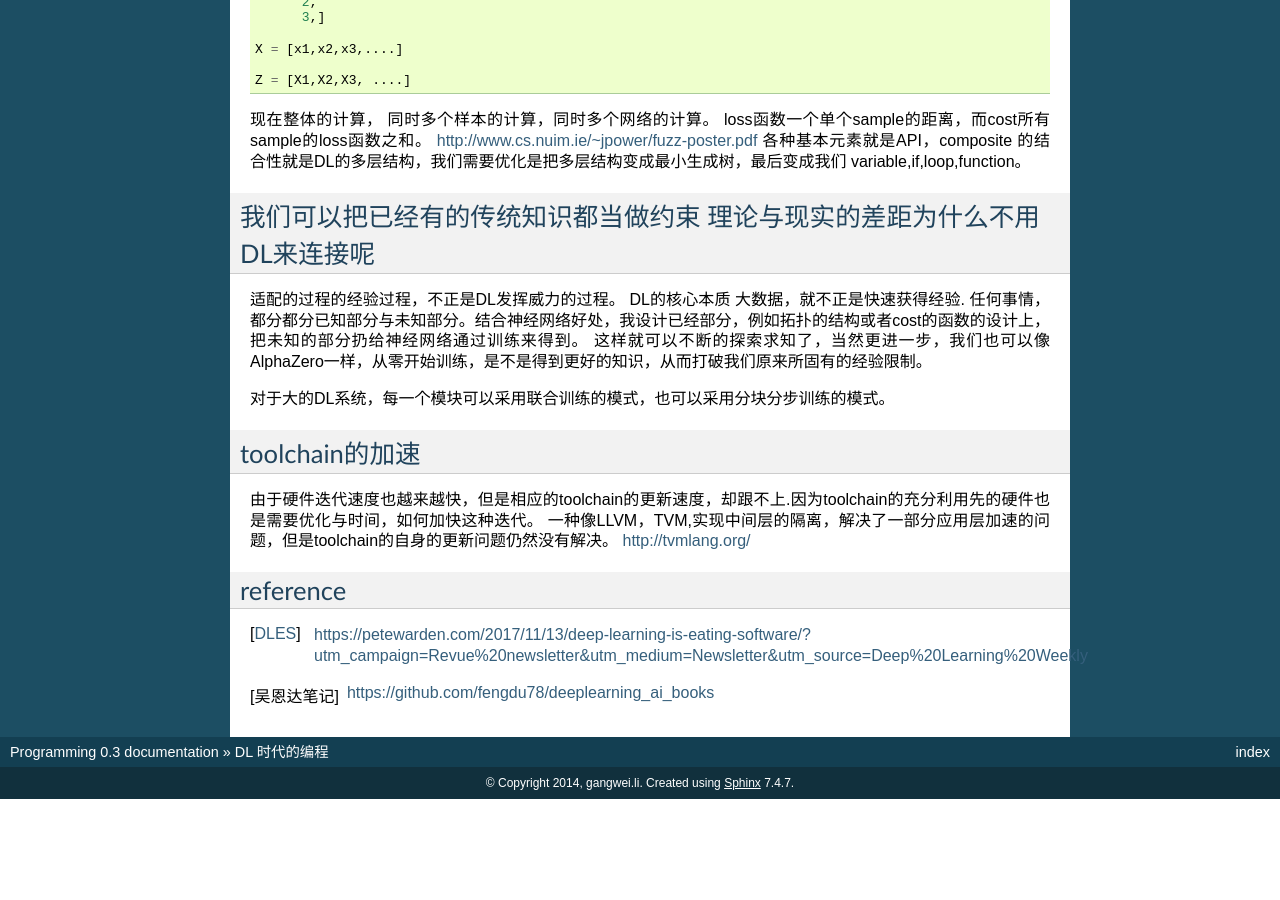
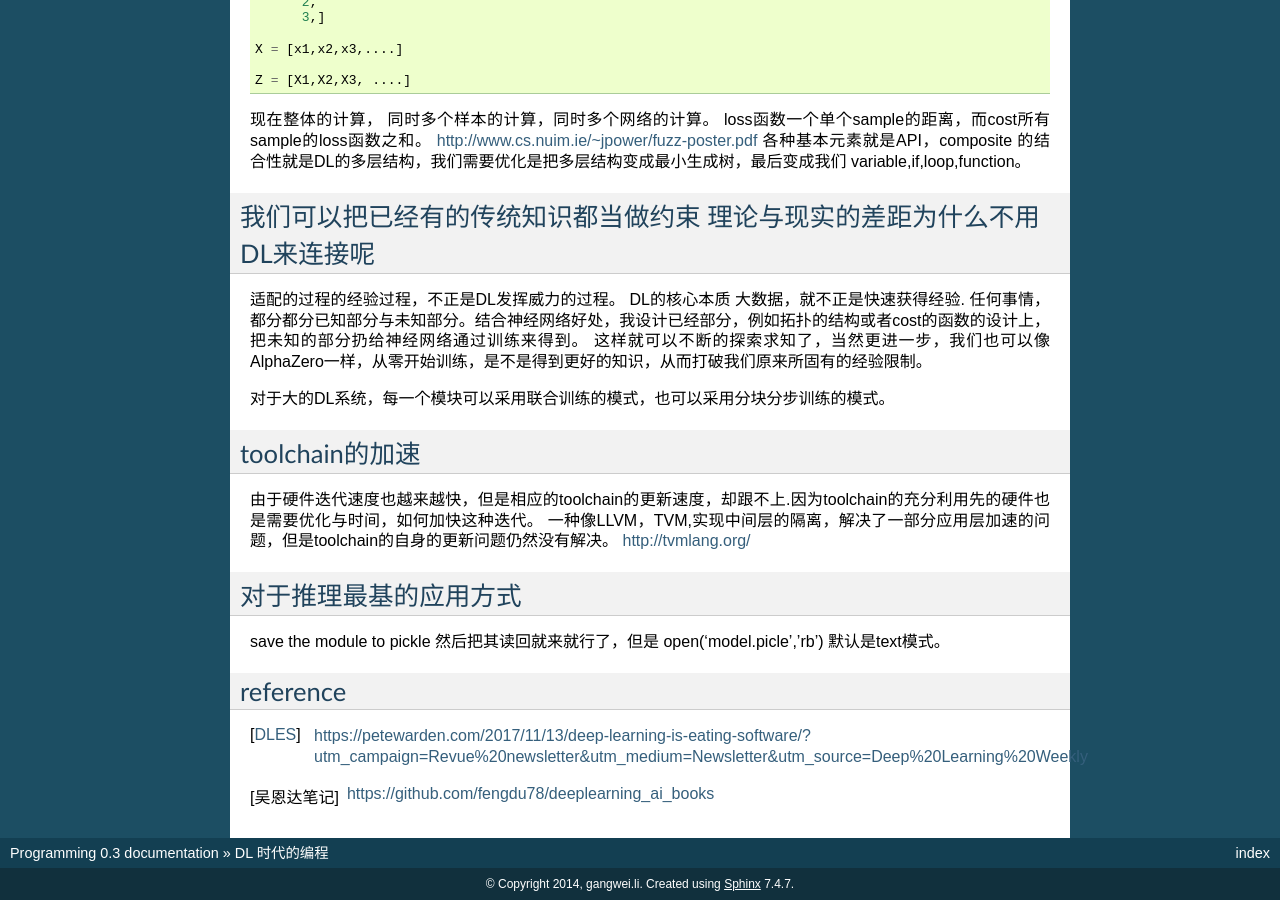
Before and after one commit to gwli/Programming, a Sphinx documentation site: the page built from source/content/Stage_4/CodeForDL.rst, in a window 1280 px wide and 900 px high, scrolled down 2218 px. Built offline with Sphinx 7.4.7, drawn with Linux system fonts in a browser that asks for light colours; before the commit the page ends 3017 px from its top, so only the background shows below that.

Commit message:
model 最简单保存方法那就是 python对象的序列化，pickle

```diff
--- a/source/content/Stage_4/CodeForDL.rst
+++ b/source/content/Stage_4/CodeForDL.rst
@@ -145,6 +145,11 @@ http://tvmlang.org/
 
 
 
+对于推理最基的应用方式
+=====================
+
+save the module to pickle 然后把其读回就来就行了，但是 open('model.picle','rb') 默认是text模式。
+
 reference
 =========
 
```
